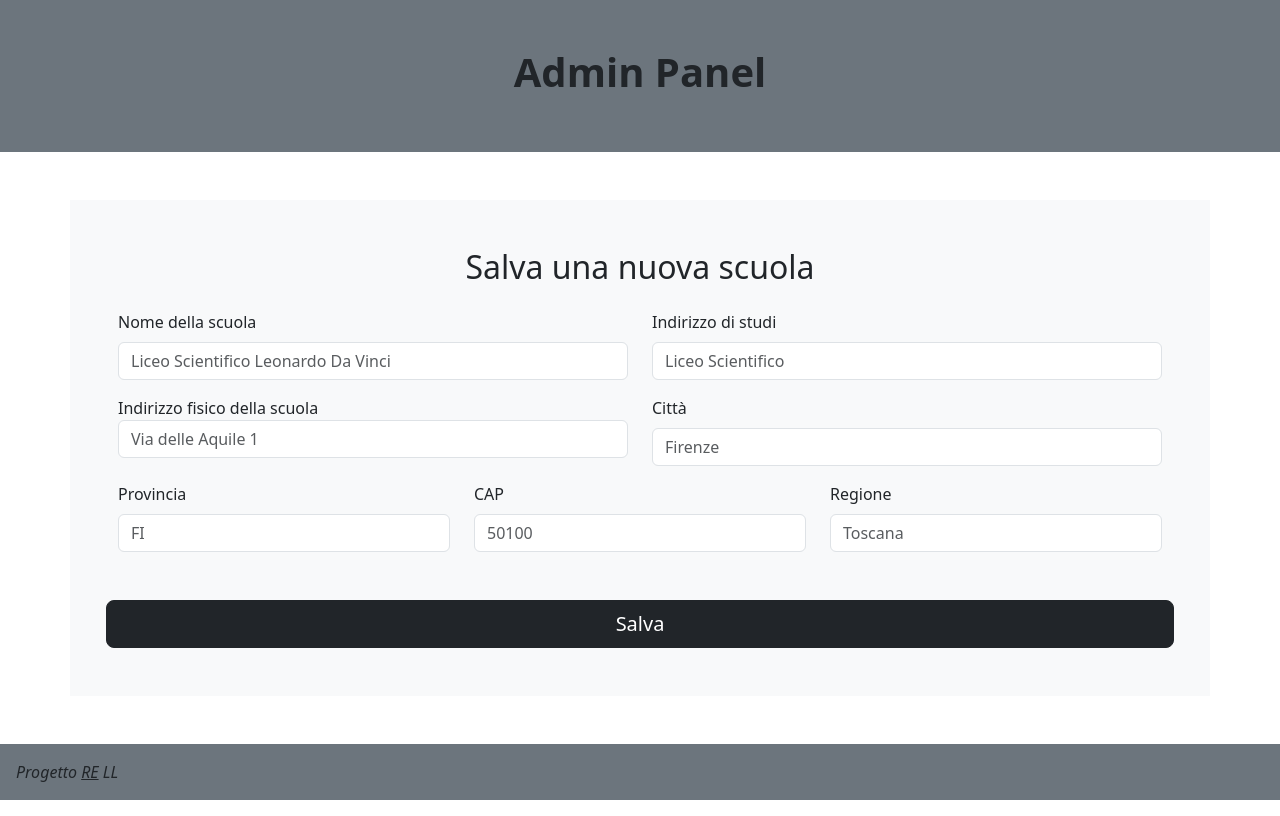
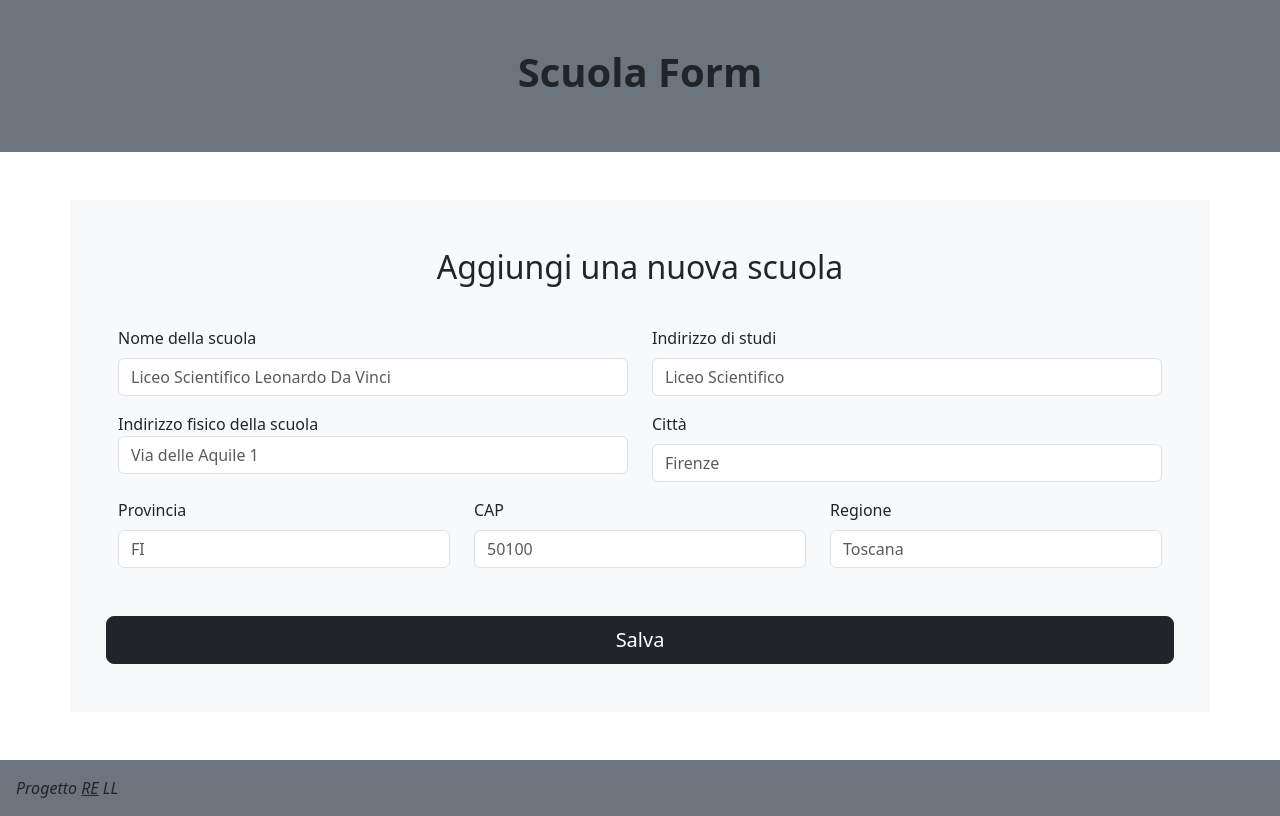
Before and after one commit to lucabk/Registro-Elettronico, a React (Vite) app in the folder frontend/: page /addSchool in a window 1280 px wide. Built offline with nearby package versions, Linux system fonts and the light colour scheme; no server answers.

Commit message:
alert Notification aggiunta per salvataggio nuova scuola

```diff
--- a/frontend/src/components/AdminHome.jsx
+++ b/frontend/src/components/AdminHome.jsx
@@ -8,6 +8,7 @@ import SchoolForm from "./School/SchoolForm"
 const AdminHome = () => {
     const [schools, setSchools] = useState([])
     const [filter, setFilter] = useState({ regione:"", provincia:"", citta:"" })
+    const [notification, setNotification] = useState({ msg:null, type:null })
 
     useEffect(()=>{
     schoolService.getSchools(filter)
@@ -28,10 +29,16 @@ const AdminHome = () => {
                         filter={filter}
                         schools={schools}
                         setFilter={setFilter}
+                        notification={notification}
                     /> }
                 />
                 <Route path='/schools/:id' element={ <SchoolInfo school={school}/>} />
-                <Route path='/addSchool' element= { <SchoolForm schools={schools} setSchools={setSchools}/>} />
+                <Route path='/addSchool' element= { <SchoolForm
+                    schools={schools}
+                    setSchools={setSchools}
+                    setNotification={setNotification}
+                    /> }
+                />
             </Routes>
         </>
     )
--- a/frontend/src/components/School/SchoolForm.jsx
+++ b/frontend/src/components/School/SchoolForm.jsx
@@ -2,8 +2,9 @@ import Footer from "../Footer"
 import TopScetion from "../TopSection"
 import * as schoolService from "../../service/schools"
 import { useNavigate } from 'react-router-dom'
+import notification from "../util/notificaion"
 
-const SchoolForm = ({ schools, setSchools }) => {
+const SchoolForm = ({ schools, setSchools, setNotification }) => {
     const navigate = useNavigate()
 
     const capitalize = (str) => {
@@ -24,6 +25,7 @@ const SchoolForm = ({ schools, setSchools }) => {
         try{
             const savedSchool = await schoolService.addSchool(newSchool)
             setSchools(schools.concat(savedSchool))
+            notification(setNotification, `Scuola ${savedSchool.nome} salvata correttamente`, 'success')
             console.log('School saved: ', savedSchool)
         } catch(e){
             console.error("POST Error: ", e)
@@ -33,9 +35,9 @@ const SchoolForm = ({ schools, setSchools }) => {
 
     return(
         <>
-            <TopScetion text={'Admin Panel'} />
+            <TopScetion text={'Scuola Form'} />
             <div className="container p-3 mb-5 mt-5 bg-light text-dark p-5">
-                <h2 className="text-center fs-2">Salva una nuova scuola</h2>
+                <h2 className="text-center fs-2 mb-4">Aggiungi una nuova scuola</h2>
                 <form action={handleSubmit} className="row needs-validation">
                     <div className="mt-3 col-6">
                         <label htmlFor="nome" className="form-label">Nome della scuola</label>
--- a/frontend/src/components/School/SchoolInfo.jsx
+++ b/frontend/src/components/School/SchoolInfo.jsx
@@ -1,7 +1,49 @@
+import Footer from "../Footer"
+import TopScetion from "../TopSection"
+import { useNavigate } from "react-router-dom"
+
 const SchoolInfo = ({ school }) => {
+    const navigate = useNavigate()
+
+    const handleDelete = async (e) => {
+        e.preventDefault()
+        if (window.confirm(`Cancella scuola ${school.nome}?`)){
+            try{
+                //API call + state modification
+                console.log("cancellata scuola con id: ", school.id)
+            } catch(e){
+                console.error("Errore eliminazione scoola: " ,e)
+            }
+            navigate('/')
+        }
+    }
+
     return(
         <>
-            <p>school info: {school.nome}</p>
+            <TopScetion text={"Scuola info"} />
+            <div className="container-fluid m-3 p-3">
+                <div className="container bg-light d-flex justify-content-center ">
+                    <div className="card bg-dark text-white m-5 fs-5" style={{width: "18rem"}}>
+                        <div className="card-header">
+                            {school.nome}
+                        </div>
+                        <ul className="list-group list-group-flush ">
+                            <li className="list-group-item">{school.tipo}</li>
+                            <li className="list-group-item">{school.indirizzo}</li>
+                            <li className="list-group-item">{school.citta}</li>
+                            <li className="list-group-item">{school.provincia}</li>
+                            <li className="list-group-item">{school.cap}</li>
+                            <li className="list-group-item">{school.regione}</li>
+                        </ul>
+                    </div>
+                </div>
+                    <div className="container-fluid p-3 mb-2 bg-light d-flex justify-content-center">
+                        <button type="button" className="btn btn-outline-danger" onClick={handleDelete}>
+                            Elimina scuola
+                        </button>
+                    </div>
+            </div>
+            <Footer />
         </>
     )
 }
--- a/frontend/src/components/School/Schools.jsx
+++ b/frontend/src/components/School/Schools.jsx
@@ -3,8 +3,9 @@ import { useState } from "react"
 import TopScetion from "../TopSection"
 import Footer from "../Footer"
 import { Link } from "react-router-dom"
+import Notification from "../util/Notification"
 
-const Schools = ({ schools, filter, setFilter }) => {
+const Schools = ({ schools, filter, setFilter, notification }) => {
     const [regione, setRegione] = useState("")
     const [provincia, setProvincia] = useState("")
     const [citta, setCitta] = useState("")
@@ -23,6 +24,8 @@ const Schools = ({ schools, filter, setFilter }) => {
     return(
         <>
             <TopScetion text={"Home page"} />
+
+            <Notification msg={notification.msg} type={notification.type} />
 
             <div className="container-fluid p-5 m-0">
                 <section>
--- /dev/null
+++ b/frontend/src/components/util/Notification.jsx
@@ -0,0 +1,21 @@
+const Notification = ({ msg=null, type }) => {
+
+  return(
+        <>
+            { msg &&
+                (
+                    type === "success" ?
+                    <div className="alert alert-success" role="alert">
+                        { msg }
+                    </div> :
+                    <div className="alert alert-danger" role="alert">
+                        { msg }
+                    </div>
+                )
+            }
+        </>
+    )
+}
+
+
+export default Notification
--- /dev/null
+++ b/frontend/src/components/util/notificaion.js
@@ -0,0 +1,8 @@
+const notification = (setNotification, msg, type) => {
+    setNotification({ msg, type })
+    setTimeout(()=>{
+        setNotification({ msg:null, type:null })
+    }, 5000)
+}
+
+export default notification;
```
Also changed, not shown: frontend/src/components/Schools.jsx (added), 1 other file (tests, documents, lock files or other folders).
